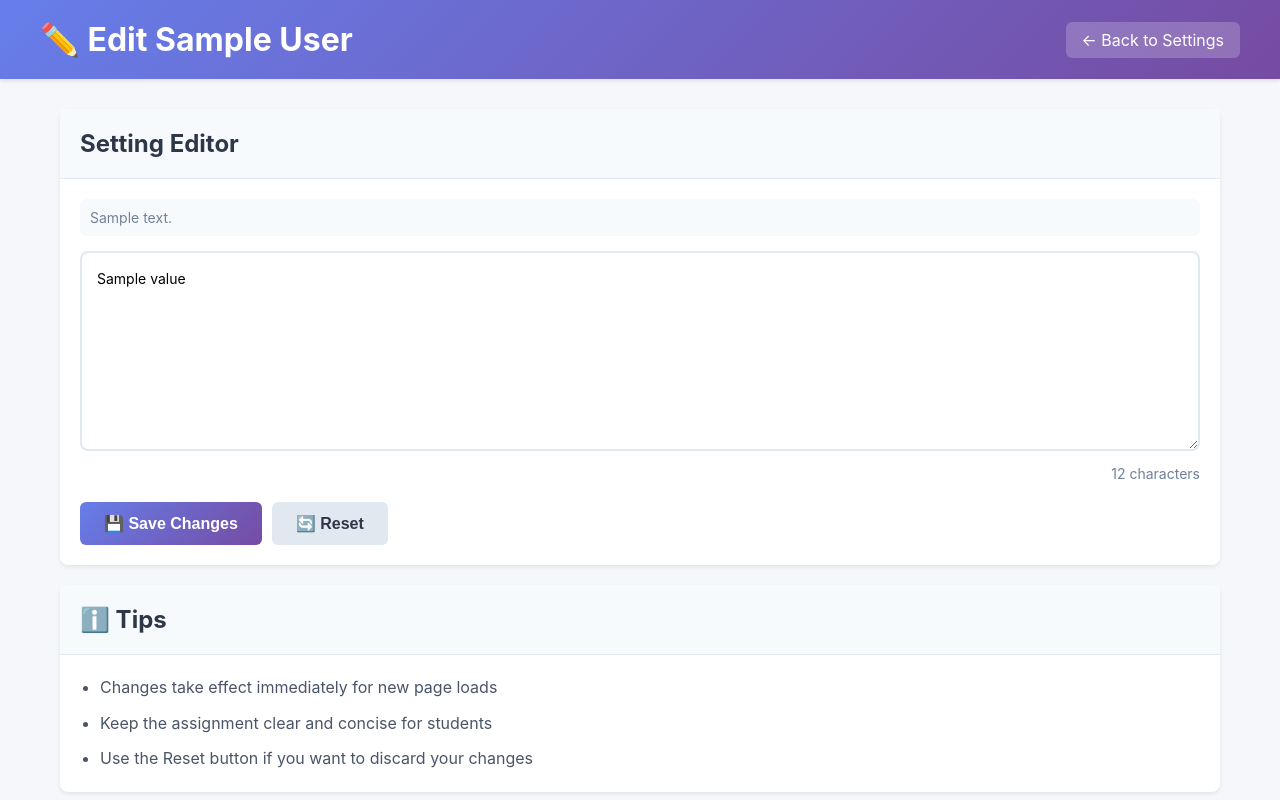
After one commit to kerrybackapps/ai-manuscript-viva, a Flask app: template templates/admin_setting_editor.html in a window 1280 px wide. The commit adds this page. Run offline with Flask 3, Linux system fonts and the light colour scheme; the template is opened without the code that fills it: most values are stand-ins (such as "Sample title", 1, 10 or a date in 2020).

Commit message:
Add editable assignment setting in database
- New Setting model for app configuration
- Assignment shown on upload page (fetched from database)
- Admin can edit assignment via /admin/settings
- Created admin_settings.html and admin_setting_editor.html
- Updated initialize_prompts.py to initialize default assignment
- Removed assignment textarea from upload form

🤖 Generated with [Claude Code](https://claude.com/claude-code)

Co-Authored-By: Claude <noreply@anthropic.com>

```diff
--- a/templates/admin_dashboard.html
+++ b/templates/admin_dashboard.html
@@ -141,6 +141,7 @@
             <div class="nav">
                 <a href="/admin/dashboard">Dashboard</a>
                 <a href="/admin/prompts">Edit Prompts</a>
+                <a href="/admin/settings">Settings</a>
                 <a href="/">Public Site</a>
                 <a href="/admin/logout">Logout</a>
             </div>
--- /dev/null
+++ b/templates/admin_setting_editor.html
@@ -0,0 +1,255 @@
+<!DOCTYPE html>
+<html>
+<head>
+    <title>Edit {{ display_name }} - Admin</title>
+    <meta charset="UTF-8">
+    <meta name="viewport" content="width=device-width, initial-scale=1.0">
+    <style>
+        * { margin: 0; padding: 0; box-sizing: border-box; }
+        body {
+            font-family: -apple-system, BlinkMacSystemFont, 'Segoe UI', Roboto, sans-serif;
+            background: #f5f7fa;
+            min-height: 100vh;
+        }
+        .header {
+            background: linear-gradient(135deg, #667eea 0%, #764ba2 100%);
+            color: white;
+            padding: 20px;
+            box-shadow: 0 2px 4px rgba(0,0,0,0.1);
+        }
+        .header-content {
+            max-width: 1200px;
+            margin: 0 auto;
+            display: flex;
+            justify-content: space-between;
+            align-items: center;
+        }
+        .container {
+            max-width: 1200px;
+            margin: 30px auto;
+            padding: 0 20px;
+        }
+        .card {
+            background: white;
+            border-radius: 8px;
+            box-shadow: 0 2px 4px rgba(0,0,0,0.08);
+        }
+        .card-header {
+            padding: 20px;
+            border-bottom: 1px solid #e2e8f0;
+            background: #f7fafc;
+        }
+        .card-header h2 {
+            margin: 0;
+            color: #2d3748;
+        }
+        .card-body {
+            padding: 20px;
+        }
+        textarea {
+            width: 100%;
+            min-height: 200px;
+            padding: 15px;
+            border: 2px solid #e2e8f0;
+            border-radius: 8px;
+            font-family: -apple-system, BlinkMacSystemFont, 'Segoe UI', Roboto, sans-serif;
+            font-size: 14px;
+            line-height: 1.6;
+            resize: vertical;
+        }
+        textarea:focus {
+            outline: none;
+            border-color: #667eea;
+        }
+        .button-group {
+            display: flex;
+            gap: 10px;
+            margin-top: 20px;
+        }
+        .btn {
+            padding: 12px 24px;
+            border-radius: 6px;
+            border: none;
+            font-size: 16px;
+            font-weight: 600;
+            cursor: pointer;
+            transition: transform 0.2s;
+        }
+        .btn-primary {
+            background: linear-gradient(135deg, #667eea 0%, #764ba2 100%);
+            color: white;
+        }
+        .btn-secondary {
+            background: #e2e8f0;
+            color: #2d3748;
+        }
+        .btn:hover:not(:disabled) {
+            transform: translateY(-2px);
+        }
+        .btn:disabled {
+            opacity: 0.6;
+            cursor: not-allowed;
+        }
+        .btn-back {
+            color: white;
+            text-decoration: none;
+            padding: 8px 16px;
+            border-radius: 6px;
+            background: rgba(255,255,255,0.2);
+        }
+        .btn-back:hover {
+            background: rgba(255,255,255,0.3);
+        }
+        .status {
+            margin-top: 20px;
+            padding: 15px;
+            border-radius: 8px;
+            display: none;
+        }
+        .status.success {
+            background: #c6f6d5;
+            color: #22543d;
+        }
+        .status.error {
+            background: #fed7d7;
+            color: #742a2a;
+        }
+        .char-count {
+            text-align: right;
+            color: #718096;
+            font-size: 14px;
+            margin-top: 10px;
+        }
+        .description {
+            color: #718096;
+            font-size: 14px;
+            margin-bottom: 15px;
+            padding: 10px;
+            background: #f7fafc;
+            border-radius: 6px;
+        }
+    </style>
+</head>
+<body>
+    <div class="header">
+        <div class="header-content">
+            <h1>✏️ Edit {{ display_name }}</h1>
+            <a href="/admin/settings" class="btn-back">← Back to Settings</a>
+        </div>
+    </div>
+
+    <div class="container">
+        <div class="card">
+            <div class="card-header">
+                <h2>Setting Editor</h2>
+            </div>
+            <div class="card-body">
+                {% if description %}
+                <div class="description">
+                    {{ description }}
+                </div>
+                {% endif %}
+                <form id="editorForm">
+                    <textarea id="value" name="value">{{ value }}</textarea>
+                    <div class="char-count">
+                        <span id="charCount">0</span> characters
+                    </div>
+                    <div class="button-group">
+                        <button type="submit" class="btn btn-primary" id="saveBtn">
+                            💾 Save Changes
+                        </button>
+                        <button type="button" class="btn btn-secondary" onclick="location.reload()">
+                            🔄 Reset
+                        </button>
+                    </div>
+                    <div class="status" id="status"></div>
+                </form>
+            </div>
+        </div>
+
+        <div class="card" style="margin-top: 20px;">
+            <div class="card-header">
+                <h2>ℹ️ Tips</h2>
+            </div>
+            <div style="padding: 20px; color: #4a5568; line-height: 1.6;">
+                <ul style="margin-left: 20px;">
+                    <li style="margin-bottom: 10px;">Changes take effect immediately for new page loads</li>
+                    <li style="margin-bottom: 10px;">Keep the assignment clear and concise for students</li>
+                    <li>Use the Reset button if you want to discard your changes</li>
+                </ul>
+            </div>
+        </div>
+    </div>
+
+    <script>
+        const textarea = document.getElementById('value');
+        const charCount = document.getElementById('charCount');
+        const form = document.getElementById('editorForm');
+        const saveBtn = document.getElementById('saveBtn');
+        const status = document.getElementById('status');
+
+        // Update character count
+        function updateCharCount() {
+            charCount.textContent = textarea.value.length.toLocaleString();
+        }
+
+        textarea.addEventListener('input', updateCharCount);
+        updateCharCount();
+
+        // Save form
+        form.addEventListener('submit', async (e) => {
+            e.preventDefault();
+
+            saveBtn.disabled = true;
+            saveBtn.textContent = '💾 Saving...';
+
+            try {
+                const response = await fetch(window.location.pathname, {
+                    method: 'POST',
+                    headers: {
+                        'Content-Type': 'application/x-www-form-urlencoded',
+                    },
+                    body: 'value=' + encodeURIComponent(textarea.value)
+                });
+
+                const data = await response.json();
+
+                if (data.success) {
+                    status.className = 'status success';
+                    status.textContent = '✓ ' + data.message;
+                } else {
+                    throw new Error(data.error || 'Save failed');
+                }
+            } catch (error) {
+                status.className = 'status error';
+                status.textContent = '✗ Error: ' + error.message;
+            } finally {
+                status.style.display = 'block';
+                saveBtn.disabled = false;
+                saveBtn.textContent = '💾 Save Changes';
+
+                // Hide status after 5 seconds
+                setTimeout(() => {
+                    status.style.display = 'none';
+                }, 5000);
+            }
+        });
+
+        // Warn on page leave if unsaved changes
+        let originalValue = textarea.value;
+        window.addEventListener('beforeunload', (e) => {
+            if (textarea.value !== originalValue) {
+                e.preventDefault();
+                e.returnValue = '';
+            }
+        });
+
+        // Update original value after save
+        form.addEventListener('submit', () => {
+            setTimeout(() => {
+                originalValue = textarea.value;
+            }, 1000);
+        });
+    </script>
+</body>
+</html>
```
Also changed, not shown: admin_routes.py (+41 -1 lines), database.py (+20 -0 lines), demo_app.py (+30 -4 lines), initialize_prompts.py (+43 -3 lines), templates/admin_settings.html (added, +148 -0 lines), templates/demo_upload.html (+11 -6 lines).
